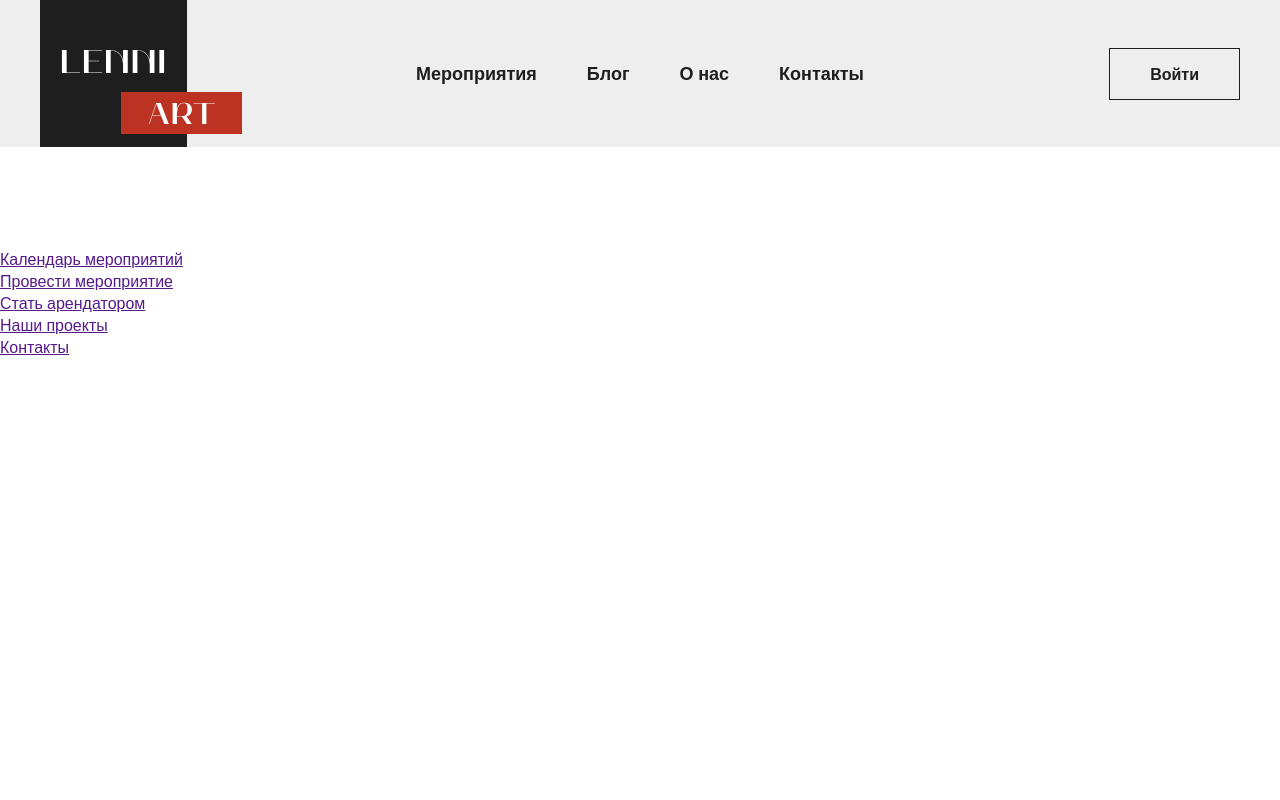
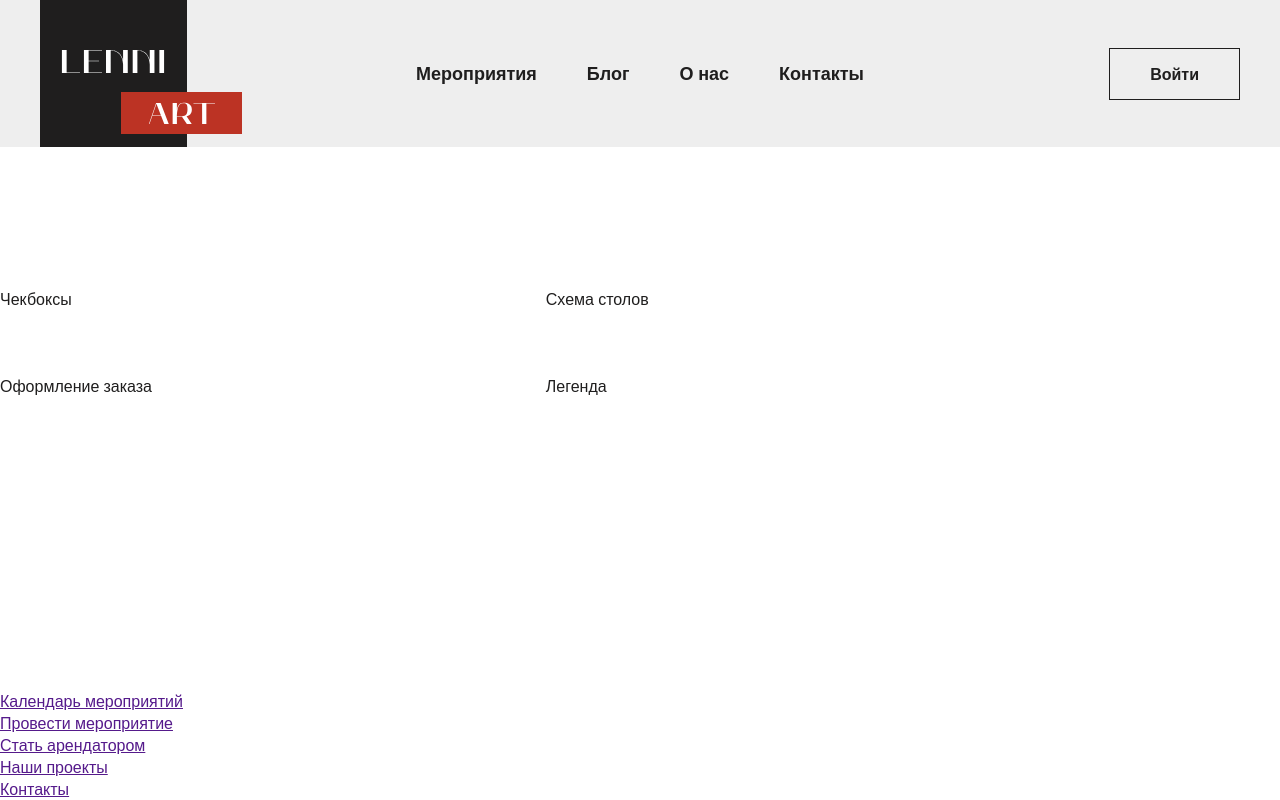
Before and after one commit to danyakaof-del/danyakaof-del.github.io, a plain HTML site: page events.html in a window 1280 px wide. Shown: the top 800 px of the page. Drawn offline with nearby package versions, Linux system fonts and the light colour scheme.

Commit message:
add reserve

```diff
--- a/events.html
+++ b/events.html
@@ -51,8 +51,28 @@
 
     </header>
 
-    <main class="page-main">
 
+    <main class="main">
+    <!-- Здесь будут хлебные крошки -->
+
+    <article class="event">
+        <!-- Здесь пропущенное содержимое страницы -->
+
+        <form class="reserve event__reserve">
+        <div class="reserve__checks">
+            Чекбоксы
+        </div>
+        <div class="reserve__scheme">
+            Схема столов
+        </div>
+        <div class="reserve__order">
+            Оформление заказа
+        </div>
+        <div class="reserve__legend">
+            Легенда
+        </div>
+        </form>
+    </article>
     </main>
 
     <footer class="page-footer">
--- a/styles/styles.css
+++ b/styles/styles.css
@@ -389,3 +389,34 @@ body {
     margin: 0px auto;
     width: 1334px;
 }
+
+
+.event {
+  padding: 40px 0 150px;
+}
+
+.reserve {
+  display: grid;
+  gap: 65px 11%;
+  grid-template-columns: 405px calc(89% - 405px);
+  grid-template-areas:
+    "checks scheme"
+    "order legend";
+  width: 100%;
+}
+
+.reserve__checks {
+  grid-area: checks;
+}
+
+.reserve__order {
+  grid-area: order;
+}
+
+.reserve__scheme {
+  grid-area: scheme;
+}
+
+.reserve__scheme {
+  grid-area: scheme;
+}
```
